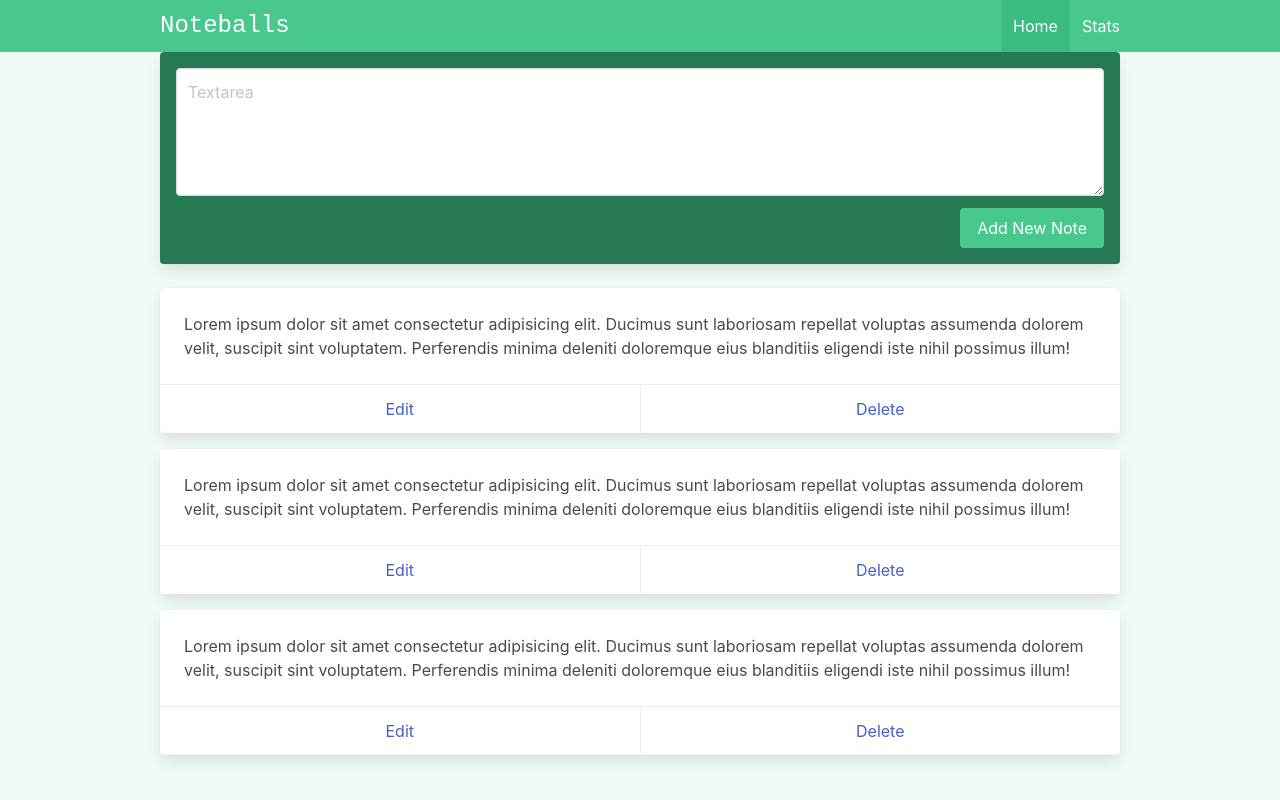
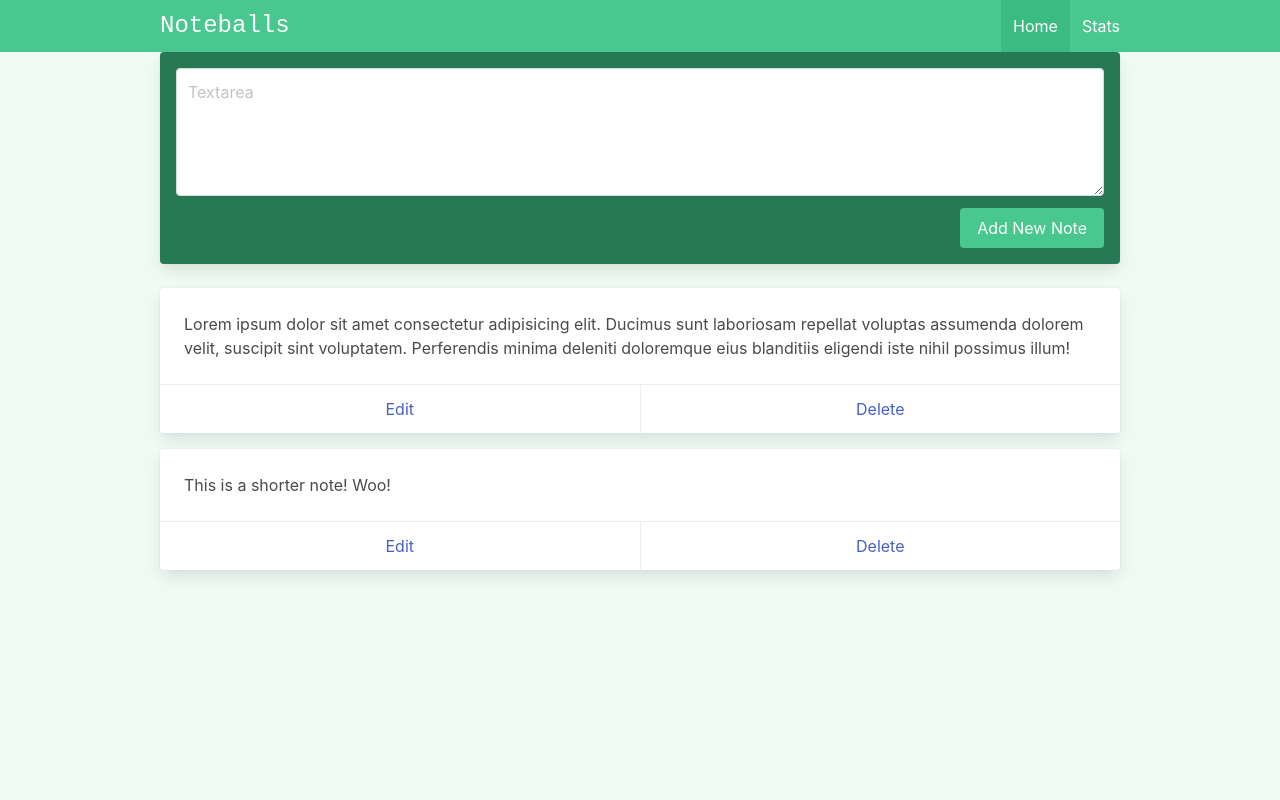
Before and after one commit to KarlHeitmann/vue-composition-api-noteballs, a Vue app: page /#/ in a window 1280 px wide. Built offline with nearby package versions, Linux system fonts and the light colour scheme.

Commit message:
Colocado el array

```diff
--- a/src/views/ViewNotes.vue
+++ b/src/views/ViewNotes.vue
@@ -22,12 +22,13 @@
     </div>
 
     <div
-      v-for="i in 3"
+      v-for="note in notes"
+      :key="note.id"
       class="card mb-4"
       >
       <div class="card-content">
         <div class="content">
-          Lorem ipsum dolor sit amet consectetur adipisicing elit. Ducimus sunt laboriosam repellat voluptas assumenda dolorem velit, suscipit sint voluptatem. Perferendis minima deleniti doloremque eius blanditiis eligendi iste nihil possimus illum!
+          {{ note.content }}
         </div>
       </div>
       <footer class="card-footer">
@@ -37,3 +38,24 @@
     </div>
   </div>
 </template>
+
+<script setup>
+/*
+  imports
+*/
+import { ref } from 'vue';
+
+/*
+  notes
+*/
+  const notes = ref([
+    {
+      id: 'id1',
+      content: 'Lorem ipsum dolor sit amet consectetur adipisicing elit. Ducimus sunt laboriosam repellat voluptas assumenda dolorem velit, suscipit sint voluptatem. Perferendis minima deleniti doloremque eius blanditiis eligendi iste nihil possimus illum!'
+    },
+    {
+      id: 'id2',
+      content: 'This is a shorter note! Woo!'
+    },
+  ])
+</script>
```
